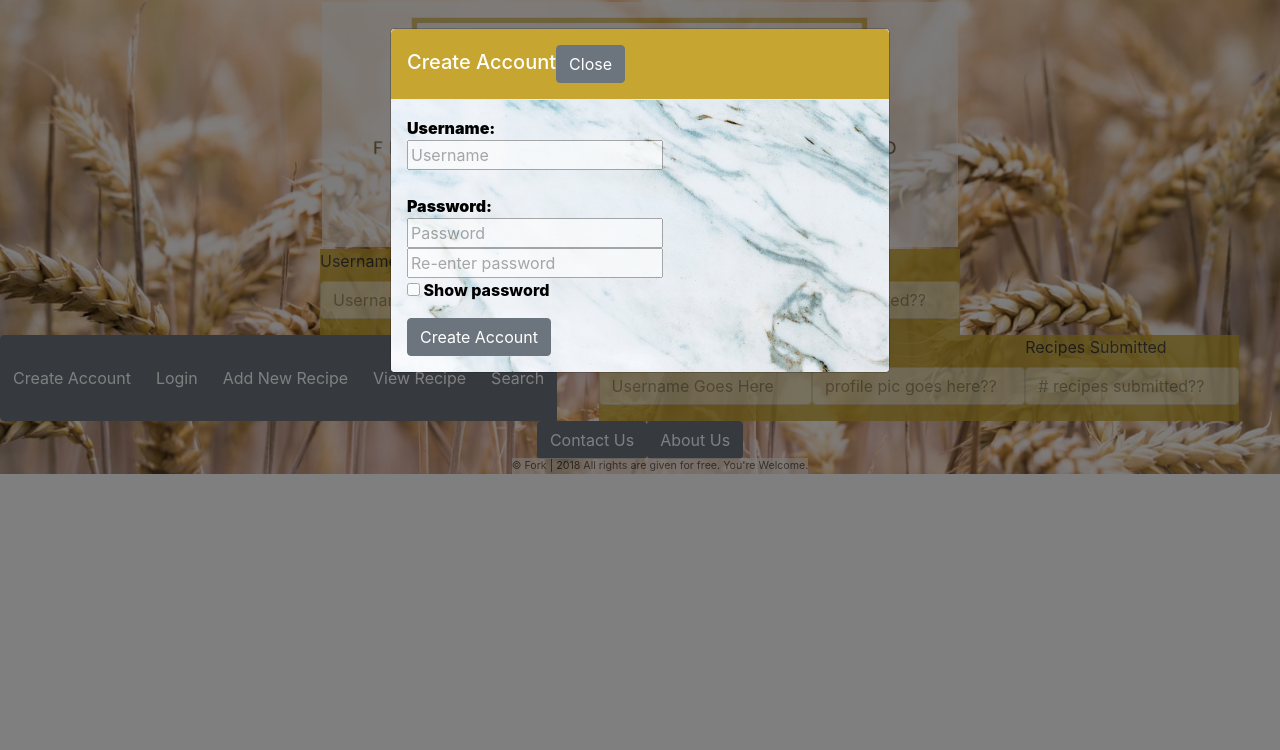
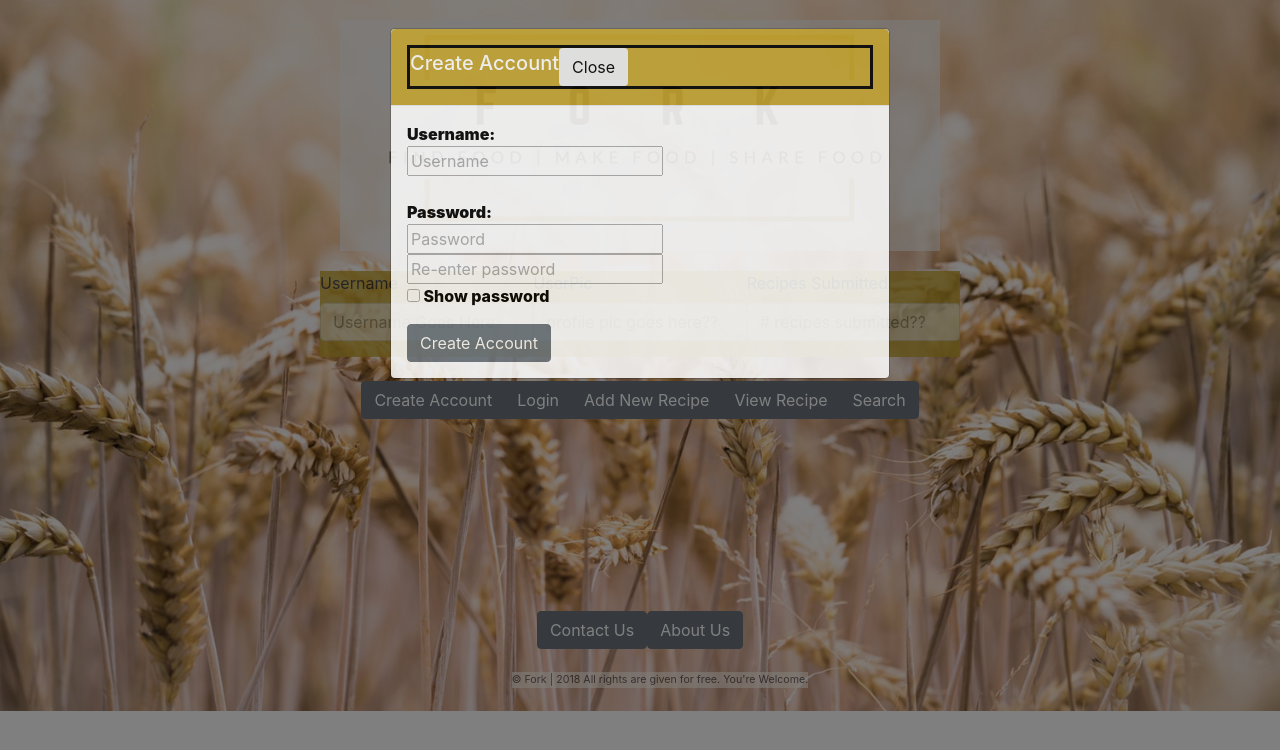
Before and after one commit to snowboardman84/forkDemoApp, a React (Create React App) app: page / in a window 1280 px wide. Both pictures are taken after a click on the button "Create Account". Shown: the top 750 px of the page. Built offline with nearby package versions, Linux system fonts and the light colour scheme.

Commit message:
end of day

```diff
--- a/src/App/App.css
+++ b/src/App/App.css
@@ -8,7 +8,7 @@
 .fork_logo {
   margin: auto;
   width: 50%;
-  padding: 2px;
+  padding: 20px;
   opacity: .6;
   margin-left: auto;
   margin-right: auto;
@@ -24,7 +24,9 @@
   image-rendering:  '../forkcircle.png'
 }
 .modal-content {
-  background-image:  url("../marble.jpeg");
+  /* background-image:  url("../marble.jpeg"); */
+  background-color: whitesmoke;
+  opacity: .85;
   background-size: 180%;
   background-repeat: no-repeat;
     color: black;
--- a/src/menuButton/menuButtons.css
+++ b/src/menuButton/menuButtons.css
@@ -15,3 +15,17 @@ body {
     display: flex;
     justify-content: center;
 }
+
+button.closeButton {
+    display: flex;
+    /* flex-direction: row-reverse; */
+    justify-content: flex-end;
+
+}
+
+.modal-title {
+    width: 100%;
+    display: flex;
+    align-content: space-between;
+    border: solid black 3px;
+}
--- a/src/menuButton/menuButtons.js
+++ b/src/menuButton/menuButtons.js
@@ -105,7 +105,8 @@ export default class Menubuttons extends React.Component {
         <ModalNotification notificationColor={this.state.notificationColor} notificationMessage={this.state.notificationMessage} isNotificationOpen={this.state.isNotificationOpen} closeAlert={this.closeAlert} />
         <div className='buttons'>
           <Modal isOpen={this.state.isModalOpen} toggle={this.toggle} className={this.props.className}>
-            <ModalHeader toggle={this.toggle}>{this.state.selectedButtonLabel}<Button color="secondary" onClick={this.closeModal}>Close</Button>
+            <ModalHeader toggle={this.toggle}>{this.state.selectedButtonLabel}
+            <Button className="closeButton" color="caution" onClick={this.closeModal}>Close</Button>
             </ModalHeader>
             <ModalBody>
               {component}
@@ -113,7 +114,6 @@ export default class Menubuttons extends React.Component {
           </Modal>
           <ButtonGroup>
             {menuButtons}
-            < Profile classname="Profile" />
           </ButtonGroup>
         </div>
       </div>
```
Also changed, not shown: src/App/App.js (+13 -0 lines), profile.css (deleted).
